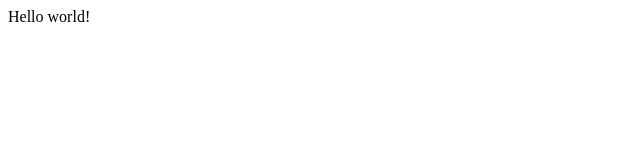
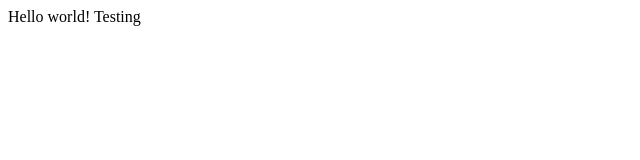
Before and after one commit to manish-kumar-ibe/resume, a plain HTML site: page index.html in a window 1280 px wide. Shown: the full height of the page, 0-640 px from the left. Drawn offline with Linux system fonts and the light colour scheme.

Commit message:
second test

```diff
--- a/index.html
+++ b/index.html
@@ -6,7 +6,7 @@
 </head>
 
 <body>
-    Hello world!
+    Hello world! Testing
 </body>
 
 </html>
```
